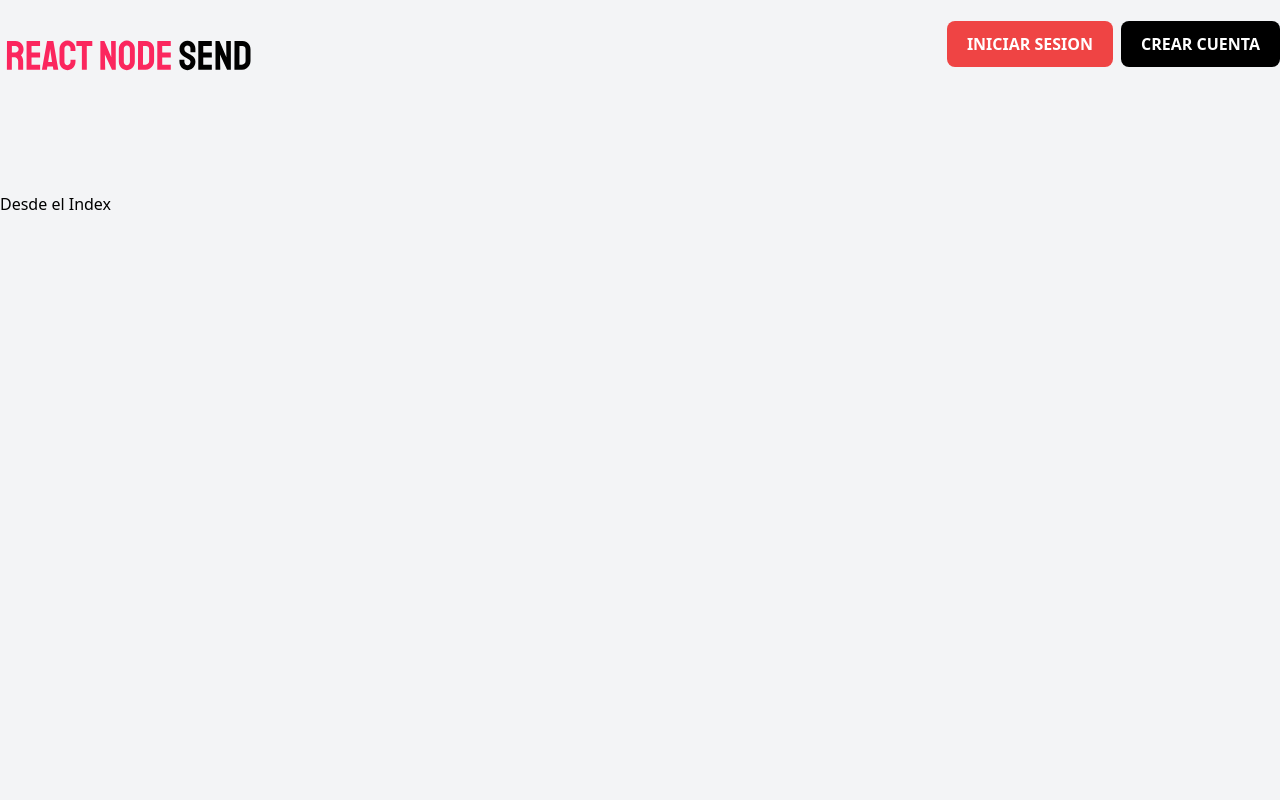
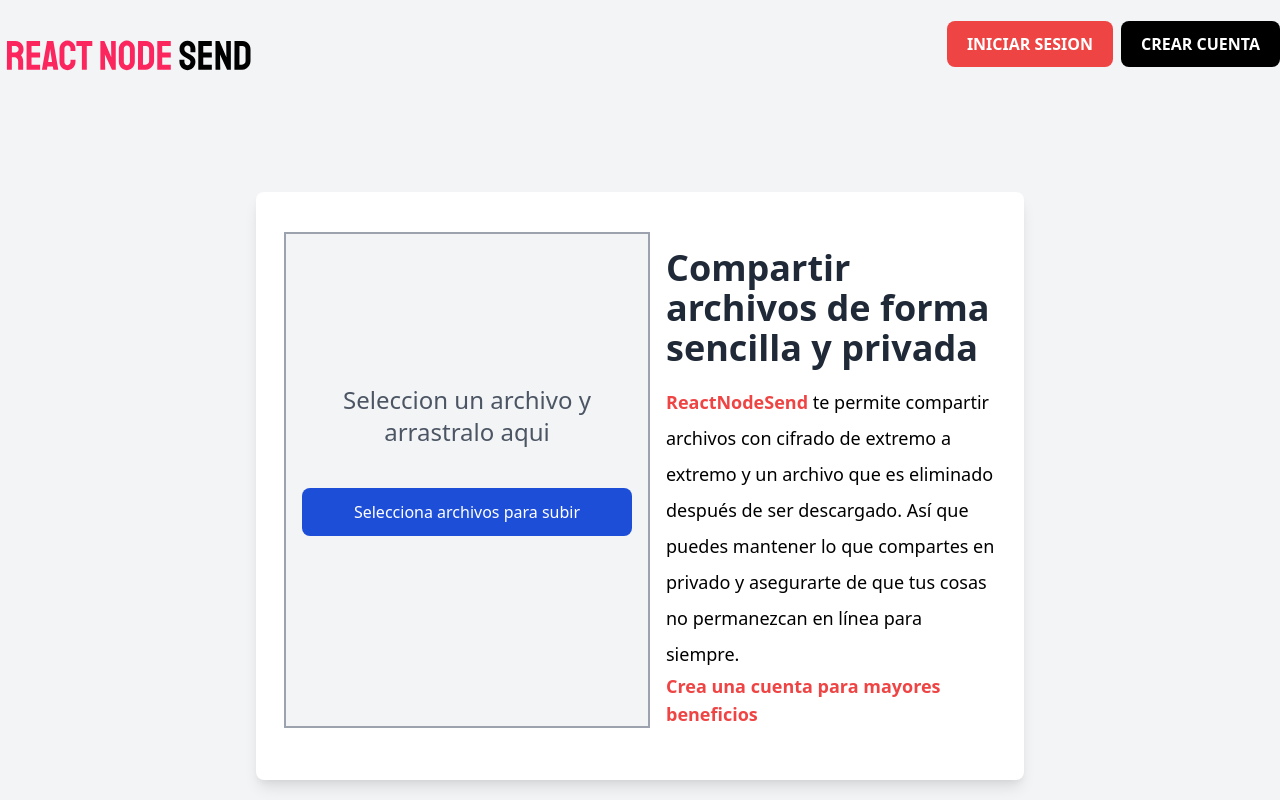
Before and after one commit to reynoso-geronimo/node-send-cliente, a Next.js app: page / in a window 1280 px wide. Built offline with nearby package versions, Linux system fonts and the light colour scheme; no server answers.

Commit message:
preparando Dropzone

```diff
--- /dev/null
+++ b/components/Dropzone.js
@@ -0,0 +1,39 @@
+import React, { useState, useCallback } from "react";
+import { useDropzone } from "react-dropzone";
+
+import clienteAxios from "../config/axios";
+
+const Dropzone = () => {
+  //extraer contenido de dropzone
+  const onDrop=(acceptedFiles)=>{
+      console.log(acceptedFiles)
+  }
+
+  const { getRootProps, getInputProps, isDragActive,acceptedFiles } = useDropzone({onDrop});
+
+  return (
+    <div className="md:flex-1 mb-3 mx-2 mt-16 lg:mt-0 flex flex-col items-center justify-center border-dasehd border-gray-400 border-2 bg-gray-100 px-4">
+      <div {...getRootProps({ className: "dropzone w-full py-32" })}>
+        <input className="h-100" {...getInputProps()} />
+
+        {isDragActive ? (
+          <p className='text-2xl text-center text-gray-600'>Suelta el Archivo</p>
+        ) : (
+          <div className="text-center">
+            <p className="text-2xl text-center text-gray-600">
+              Seleccion un archivo y arrastralo aqui
+            </p>
+            <button
+              className="bg-blue-700 w-full py-3 rounded-lg text-white my-10 hover:bg-blue-800"
+              type="button"
+            >
+              Selecciona archivos para subir
+            </button>
+          </div>
+        )}
+      </div>
+    </div>
+  );
+};
+
+export default Dropzone;
--- a/package.json
+++ b/package.json
@@ -14,6 +14,7 @@
     "next": "11.1.2",
     "react": "17.0.2",
     "react-dom": "17.0.2",
+    "react-dropzone": "^11.4.0",
     "yup": "^0.32.9"
   },
   "devDependencies": {
--- a/pages/index.js
+++ b/pages/index.js
@@ -1,21 +1,41 @@
-import React,{useContext, useEffect} from 'react';
-import Layout from '../components/Layout';
-import authContext from '../context/auth/authContext';
-
-
+import React, { useContext, useEffect } from "react";
+import Layout from "../components/Layout";
+import authContext from "../context/auth/authContext";
+import Link from "next/link";
+import Dropzone from "../components/Dropzone";
 
 const Index = () => {
-
-  const AuthContext = useContext(authContext)
-  const {usuarioAutenticado}= AuthContext
+  const AuthContext = useContext(authContext);
+  const { usuarioAutenticado } = AuthContext;
 
   useEffect(() => {
-    usuarioAutenticado()
-  }, [])
+    usuarioAutenticado();
+  }, []);
 
-  return ( <Layout>
-    <h1>Desde el Index</h1>
-  </Layout> );
-}
+  return (
+    <Layout>
+      <div className="md:w-4/5 xl:w-3/5 mx-auto mb-32">
+      <div className="lg:flex md:shadow-lg p-5 bg-white rounded-lg py-10">
+          <Dropzone/>
+          <div className="md:flex-1 mb-3 mx-2 mt-16 lg:mt-0">
+            <h2 className="text-4xl font-sans font-bold text-gray-800 my-4">
+              Compartir archivos de forma sencilla y privada
+            </h2>
+            <p className="text-lg leading-loose">
+              <span className="text-red-500 font-bold">ReactNodeSend</span> te
+              permite compartir archivos con cifrado de extremo a extremo y un
+              archivo que es eliminado después de ser descargado. Así que puedes
+              mantener lo que compartes en privado y asegurarte de que tus cosas
+              no permanezcan en línea para siempre.
+            </p>
+            <Link href='/crearcuenta'>
+              <a className='text-red-500 font-bold text-lg hover:text-red-700'>Crea una cuenta para mayores beneficios</a>
+            </Link>
+          </div>
+        </div>
+      </div>
+    </Layout>
+  );
+};
 
 export default Index;
```
Also changed, not shown: 1 other file (tests, documents, lock files or other folders).
